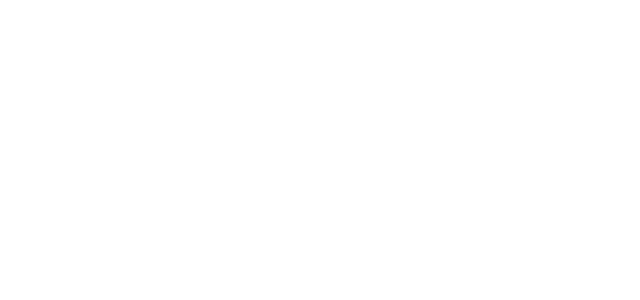
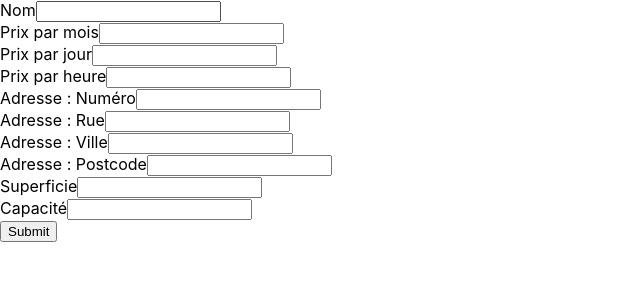
Before and after one commit to Shinrosama/decembre_2023_react_cocktails_front, a React (Create React App) app: page /admin/coworkings/create in a window 1280 px wide. Before the commit this address had no page. Shown: the top 300 px of the page, without its empty margins (0-640 px from the left). Built offline with nearby package versions, Linux system fonts and the light colour scheme.

Commit message:
add a create in adminCoworkingPage

```diff
--- a/src/App.js
+++ b/src/App.js
@@ -6,6 +6,7 @@
 import DashboardPage from "./page/admin/DashboardPage";
 import LoginPage from "./page/guest/LoginPage";
 import AdminCoworkingsPage from "./page/admin/AdminCoworkingsPage";
+import AdminCoworkingCreate from "./page/admin/AdminCoworkingCreate";
 
 function App() {
   return (
@@ -19,6 +20,7 @@
 
         <Route path="/admin/" element={<DashboardPage />} />
         <Route path="/admin/coworkings" element={<AdminCoworkingsPage />} />
+        <Route path="/admin/coworkings/create" element={<AdminCoworkingCreate />} />
       </Routes>
     </BrowserRouter>
   );
--- /dev/null
+++ b/src/page/admin/AdminCoworkingCreate.jsx
@@ -0,0 +1,140 @@
+import { useState } from "react"
+
+const AdminCoworkingCreate = () =>{
+
+// le state sert a l'affichage du message avec deux états pour la russite ou l'erreur
+ const [message, setMessage ] = useState(null);
+// je veux pouvoir prendre les valeurs dans le formulaire pour créer un coworking, la fonction est asyncrone car je veux faire un fetch.
+ const handleCreateCoworking = async (event) => {
+//je ne veux pas que la page se recharge
+        event.preventDefault();
+
+        //je récupère les valeurs du formulaire
+        const name = event.target.name.value;
+        const priceByMonth = event.target.priceByMonth.value;
+        const priceByDay = event.target.priceByDay.value;
+        const priceByHour = event.target.priceByHour.value;
+        const addressNumber = event.target.addressNumber.value;
+        const addressStreet = event.target.addressStreet.value;
+        const addressCity = event.target.addressCity.value;
+        const addressPostcode = event.target.addressPostcode.value;
+        const superficy = event.target.superficy.value;
+        const capacity = event.target.capacity.value;
+        //je crée un objet sur le modèle d'un coworking dans l'api
+        const coworkingToCreate = {
+            name: name,
+            price: {
+              month: priceByMonth,
+              day: priceByDay,
+              hour: priceByHour,
+            },
+            address: {
+              number: addressNumber,
+              street: addressStreet,
+              city: addressCity,
+              postCode: addressPostcode,
+            },
+            superficy: superficy,
+            capacity: capacity,
+          };
+            // je veux que l'objet soit converti au format json
+          const coworkingToCreateJson = JSON.stringify(coworkingToCreate);
+          // je récupère la jwt pour avoir le token
+          const token = localStorage.getItem("jwt");
+          //je fait un fetch sur l'url coworkings
+          const createCoworkingResponse = await fetch("http://localhost:3000/api/coworkings", {
+          //avec la methode post je crée un coworking
+            method: "POST",
+
+            headers: {
+                "Content-Type": "application/json",
+                Authorization: "Bearer " + token,
+            },
+            //les donnée pour le coworking constituent le body
+            body: coworkingToCreateJson,
+    });
+        //si la réponse est un statu 201
+        if (createCoworkingResponse.status === 201) {
+            //on dit que c'est bon
+            setMessage("Coworking créé !");
+        } else {
+            //sinon on fait état d'une erreur
+            setMessage("Erreur !");
+        }
+    };
+
+
+    return (
+        <>
+        {message && <p>{message}</p>}
+
+        <form onSubmit={handleCreateCoworking}>
+        <div>
+          <label>
+            Nom
+            <input type="text" name="name" />
+          </label>
+        </div>
+        <div>
+          <label>
+            Prix par mois
+            <input type="number" name="priceByMonth" />
+          </label>
+        </div>
+        <div>
+          <label>
+            Prix par jour
+            <input type="number" name="priceByDay" />
+          </label>
+        </div>
+        <div>
+          <label>
+            Prix par heure
+            <input type="number" name="priceByHour" />
+          </label>
+        </div>
+        <div>
+          <label>
+            Adresse : Numéro
+            <input type="text" name="addressNumber" />
+          </label>
+        </div>
+        <div>
+          <label>
+            Adresse : Rue
+            <input type="text" name="addressStreet" />
+          </label>
+        </div>
+        <div>
+          <label>
+            Adresse : Ville
+            <input type="text" name="addressCity" />
+          </label>
+        </div>
+        <div>
+          <label>
+            Adresse : Postcode
+            <input type="text" name="addressPostcode" />
+          </label>
+        </div>
+        <div>
+          <label>
+            Superficie
+            <input type="number" name="superficy" />
+          </label>
+        </div>
+        <div>
+          <label>
+            Capacité
+            <input type="number" name="capacity" />
+          </label>
+        </div>
+
+        <input type="submit" />
+      </form>
+        </>
+
+    )
+}
+
+export default AdminCoworkingCreate
```
Also changed, not shown: src/page/admin/AdminCoworkingsPage.jsx (+8 -5 lines).
